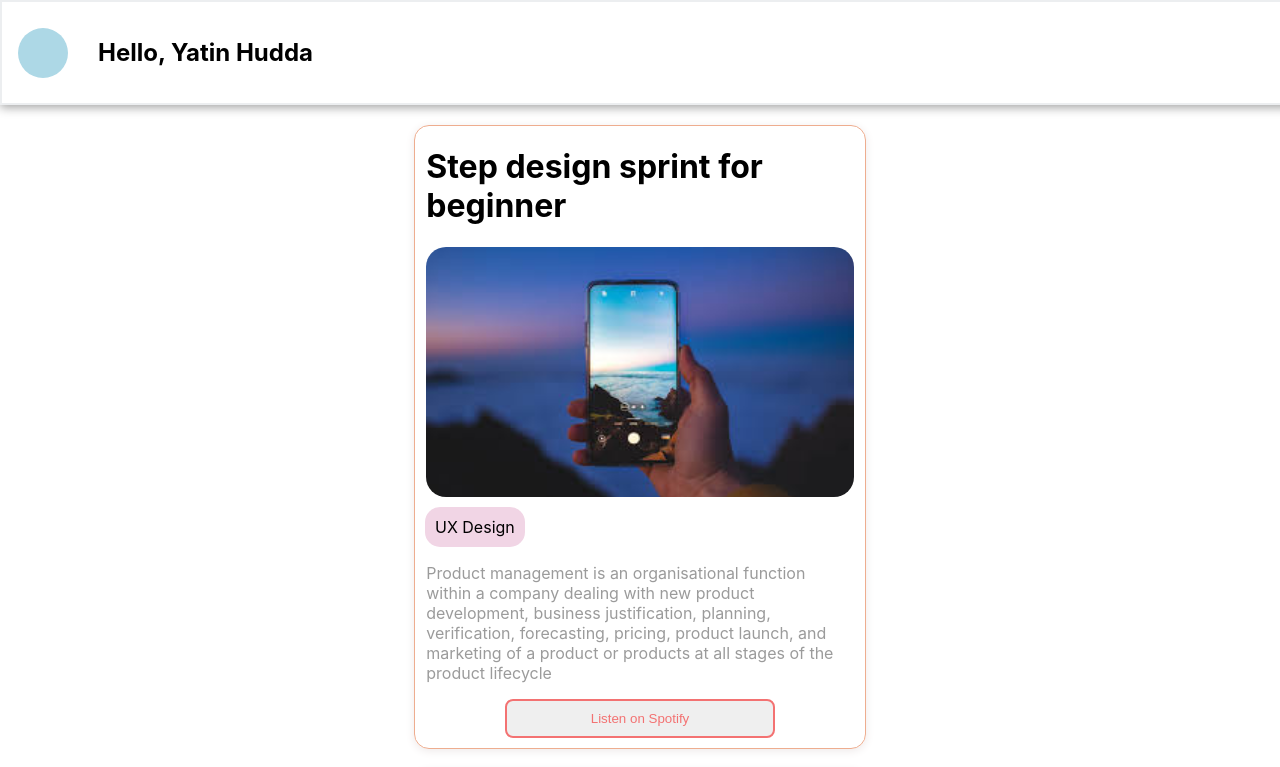
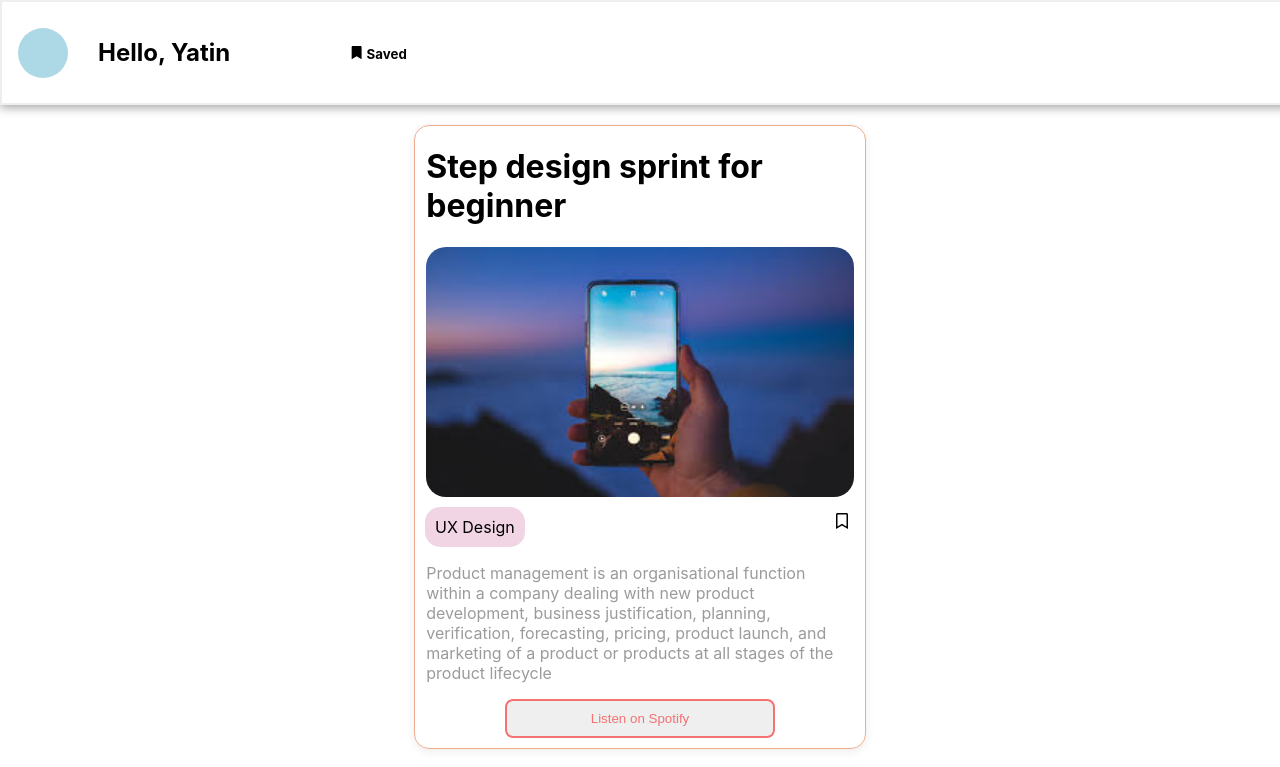
Before and after one commit to yatinhudda/beingPM, a React (Create React App) app in the folder being_pm/: page / in a window 1280 px wide. Shown: the top 767 px of the page. Built offline with nearby package versions, Linux system fonts and the light colour scheme.

Commit message:
home page is ready, implemented everyting except toggle on saved button

```diff
--- a/being_pm/package.json
+++ b/being_pm/package.json
@@ -8,6 +8,8 @@
     "@testing-library/user-event": "^12.6.0",
     "react": "^17.0.1",
     "react-dom": "^17.0.1",
+    "react-icons": "^4.1.0",
+    "react-player": "^2.7.2",
     "react-router-dom": "^5.2.0",
     "react-scripts": "4.0.1",
     "web-vitals": "^0.2.4"
--- a/being_pm/src/App.js
+++ b/being_pm/src/App.js
@@ -8,7 +8,7 @@ function App() {
 
     const [usersState] = useState({
       persons : [
-        {email : 'yatinchaudhary72@gmail.com', name : 'Yatin Hudda'},
+        {email : 'yatinchaudhary72@gmail.com', name : 'Yatin'},
         {email : 'abc@gmail.com', name : 'Ankit'},
         {email : 'heyPM@gmail.com', name : 'heyPM'},
         {email : 'anoopG@gmail.com', name : 'Anoop'}
--- a/being_pm/src/Content/Content.css
+++ b/being_pm/src/Content/Content.css
@@ -43,6 +43,12 @@
     margin-left: 10px;
     padding: 10px;
     border-radius: 15px;
+    float:left
+}
+
+.tag-saved .saved{
+    float:right;
+    margin-right: 15px;
 }
 
 .text{
--- a/being_pm/src/Content/Content.js
+++ b/being_pm/src/Content/Content.js
@@ -1,7 +1,14 @@
 import React from 'react';
 import './Content.css';
+import ReactPlayer from 'react-player';
+import { FaBookmark, FaRegBookmark } from 'react-icons/fa';
 
 const card = (props) => {
+
+    const toggleSaved = () => {
+        console.log("Saved state changed");
+    }
+
     return (
         <div className = "Content">
             <div className = "heading">
@@ -12,10 +19,32 @@ const card = (props) => {
             {/* image div */}
             <div className = "image">
                 <img src = {props.imagelink}/>
+                {/* <iframe
+                width="100%"
+                height="100%"
+                margin = "auto"
+                display = "block"
+                border-radius = "20px"
+                src="https://www.youtube.com/embed/_Hp_dI0DzY4"
+                frameborder="0"
+                allow="accelerometer; autoplay; clipboard-write; encrypted-media; gyroscope; picture-in-picture" allowfullscreen></iframe> */}
+
+                {/* <ReactPlayer
+                    width = '100%'
+                    height = '100%'
+                    url = ''/> */}
+
+
+
             </div>
 
-            <div className = "tag">
-                <a>{props.tag}</a>
+            <div className = "tag-saved">
+                <div className = "tag">
+                    <a>{props.tag}</a>
+                </div>
+                <div className = "saved" onClick = {toggleSaved}>
+                    <FaRegBookmark/>
+                </div>
             </div>
 
             <div className = "text">
--- a/being_pm/src/Navbar/Navbar.css
+++ b/being_pm/src/Navbar/Navbar.css
@@ -5,7 +5,7 @@
     box-shadow: 0 2px 10px rgb(155, 155, 155);
     padding: 16px;
     display: flex;
-    /* flex-direction: row; */
+    flex-direction: row;
     align-content: center;
     /* position: relative;
     background-color: white; */
@@ -27,3 +27,8 @@
     align-content: center;
     /* background: crimson; */
 }
+.saved{
+    float: right;
+    margin-left: 120px;
+    margin-top: 6px;
+}
--- a/being_pm/src/Navbar/Navbar.js
+++ b/being_pm/src/Navbar/Navbar.js
@@ -1,15 +1,30 @@
 import React from 'react';
 import './Navbar.css';
+import { FaBookmark } from 'react-icons/fa';
+
+
 
 const navbar = (props) => {
+
+    const profileClick = () => {
+        console.log("Clicked on profile");
+    }
+
+    const savedIconClick = () => {
+        console.log("Clicked on saved icon");
+    }
+
     return (
         <div className = "Navbar">
-            <div className = "profile">
+            <div className = "profile" onClick = {profileClick}>
 
             </div>
             <div className = "profile-name">
                 <h2>Hello, {props.name}</h2>
             </div>
+            <div className = "saved" onClick = {savedIconClick}>
+                <h5> <FaBookmark/>  Saved</h5>
+            </div>
         </div>
     );
 }
```
Also changed, not shown: 2 other files (tests, documents, lock files or other folders).
